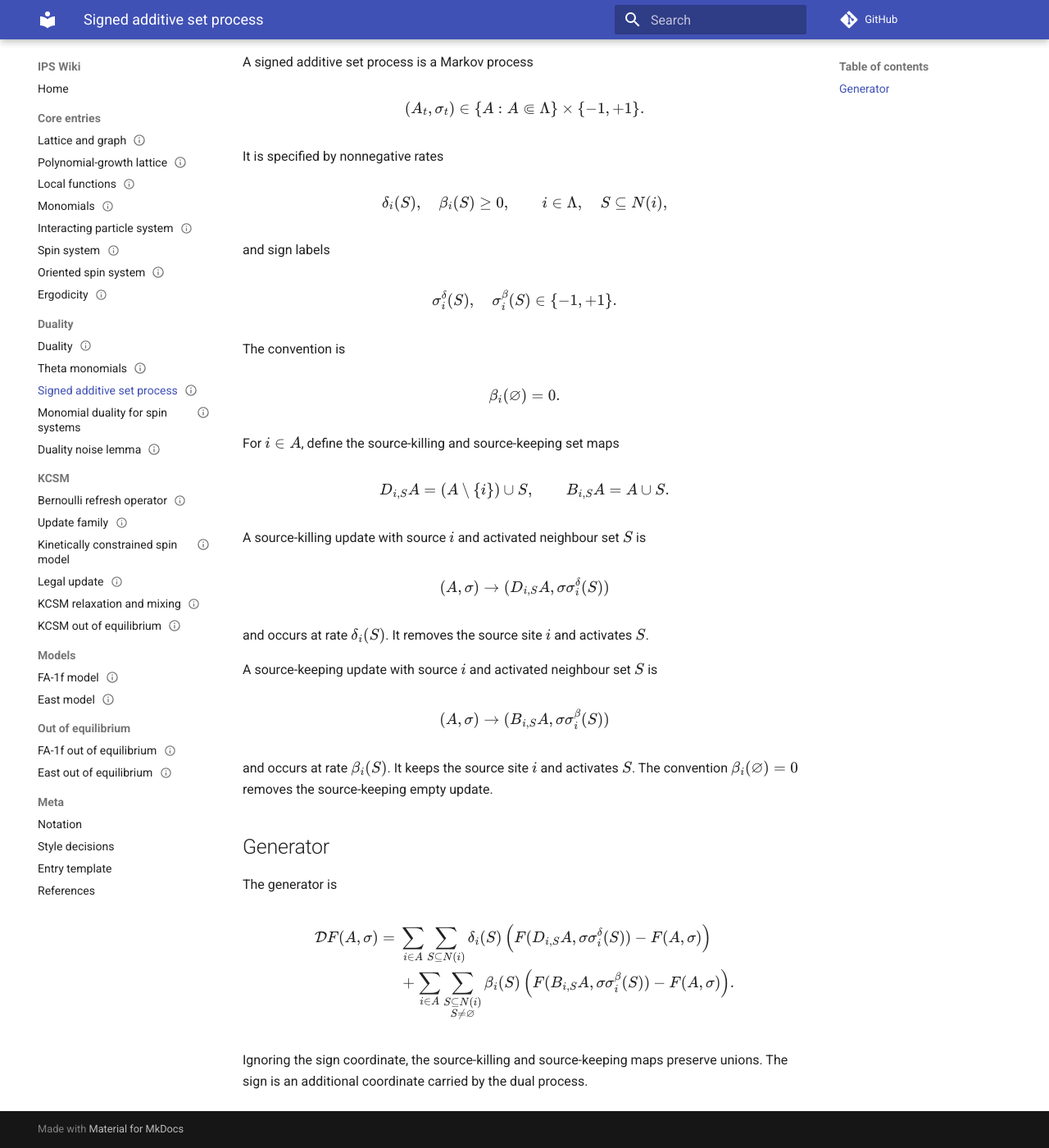
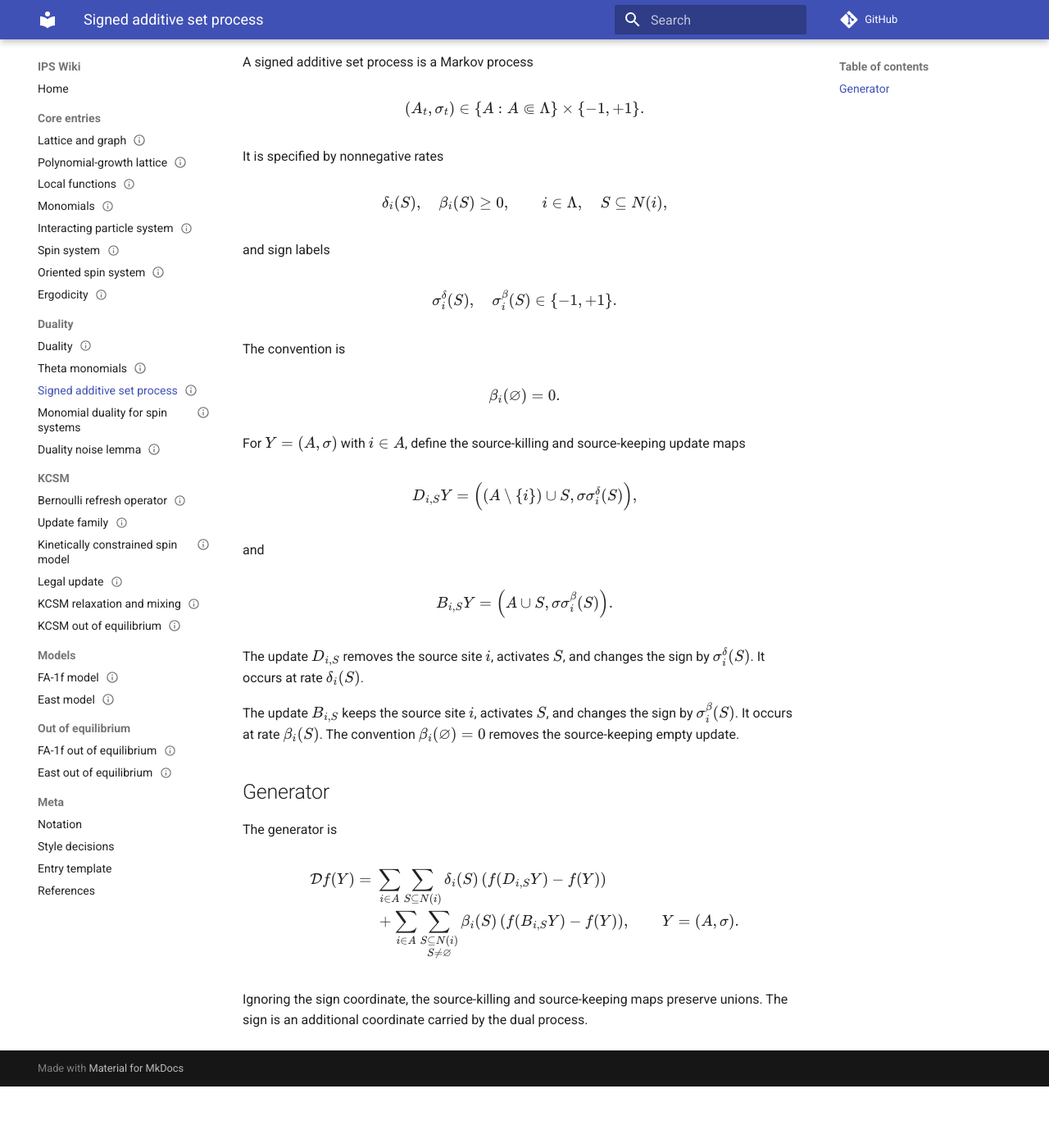
Before and after one commit to maciejgluchowski86-beep/ips-wiki, an MkDocs documentation site: the page built from docs/entries/signed-additive-set-process.md, in a window 1280 px wide and 1400 px high, scrolled down 117 px. Shown: the whole window at 82% size. Built offline with MkDocs 1.6.1 and Material for MkDocs 9.7.7, drawn with Linux system fonts in a browser that asks for light colours; comment, search, counter and statistics services are not loaded; after the commit the page ends 1442 px from its top, so only the background shows below that.

Commit message:
Include signs in signed additive update maps

```diff
--- a/docs/entries/signed-additive-set-process.md
+++ b/docs/entries/signed-additive-set-process.md
@@ -34,29 +34,21 @@ $$
 \beta_i(\vn)=0.
 $$
 
-For \(i\in A\), define the source-killing and source-keeping set maps
+For \(Y=(A,\sigma)\) with \(i\in A\), define the source-killing and source-keeping update maps
 
 $$
-D_{i,S}A=(A\setminus\{i\})\cup S,
-\qquad
-B_{i,S}A=A\cup S.
+D_{i,S}Y=\left((A\setminus\{i\})\cup S,\sigma\sigma_i^\delta(S)\right),
 $$
 
-A source-killing update with source \(i\) and activated neighbour set \(S\) is
+and
 
 $$
-(A,\sigma)\to(D_{i,S}A,\sigma\sigma_i^\delta(S))
+B_{i,S}Y=\left(A\cup S,\sigma\sigma_i^\beta(S)\right).
 $$
 
-and occurs at rate \(\delta_i(S)\). It removes the source site \(i\) and activates \(S\).
+The update \(D_{i,S}\) removes the source site \(i\), activates \(S\), and changes the sign by \(\sigma_i^\delta(S)\). It occurs at rate \(\delta_i(S)\).
 
-A source-keeping update with source \(i\) and activated neighbour set \(S\) is
-
-$$
-(A,\sigma)\to(B_{i,S}A,\sigma\sigma_i^\beta(S))
-$$
-
-and occurs at rate \(\beta_i(S)\). It keeps the source site \(i\) and activates \(S\). The convention \(\beta_i(\vn)=0\) removes the source-keeping empty update.
+The update \(B_{i,S}\) keeps the source site \(i\), activates \(S\), and changes the sign by \(\sigma_i^\beta(S)\). It occurs at rate \(\beta_i(S)\). The convention \(\beta_i(\vn)=0\) removes the source-keeping empty update.
 
 ## Generator
 
@@ -64,13 +56,14 @@ The generator is
 
 $$
 \begin{aligned}
-\cD F(A,\sigma)
+\cD f(Y)
 ={}&
 \sum_{i\in A}\sum_{S\subseteq N(i)}\delta_i(S)
-\left(F(D_{i,S}A,\sigma\sigma_i^\delta(S))-F(A,\sigma)\right)\\
+\left(f(D_{i,S}Y)-f(Y)\right)\\
 &+
 \sum_{i\in A}\sum_{\substack{S\subseteq N(i)\\ S\ne\vn}}\beta_i(S)
-\left(F(B_{i,S}A,\sigma\sigma_i^\beta(S))-F(A,\sigma)\right).
+\left(f(B_{i,S}Y)-f(Y)\right),
+\qquad Y=(A,\sigma).
 \end{aligned}
 $$
 
```
